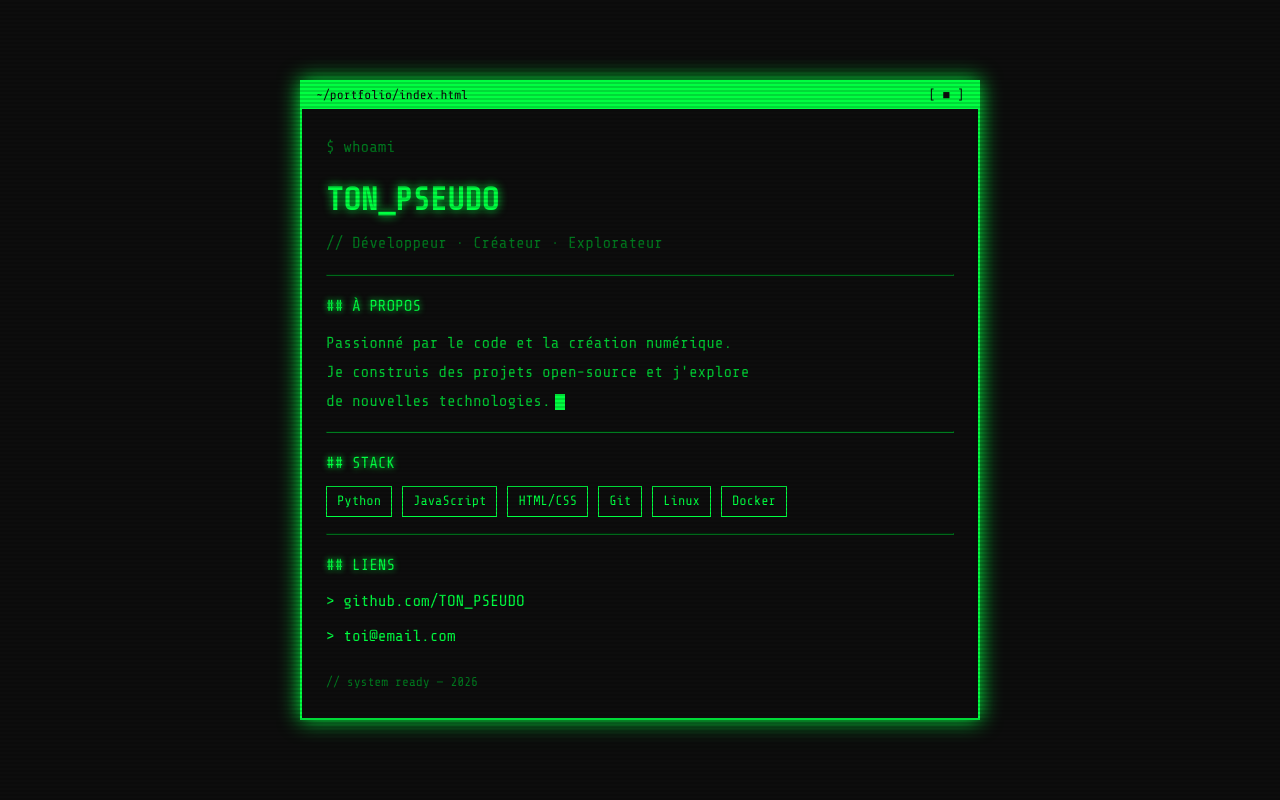
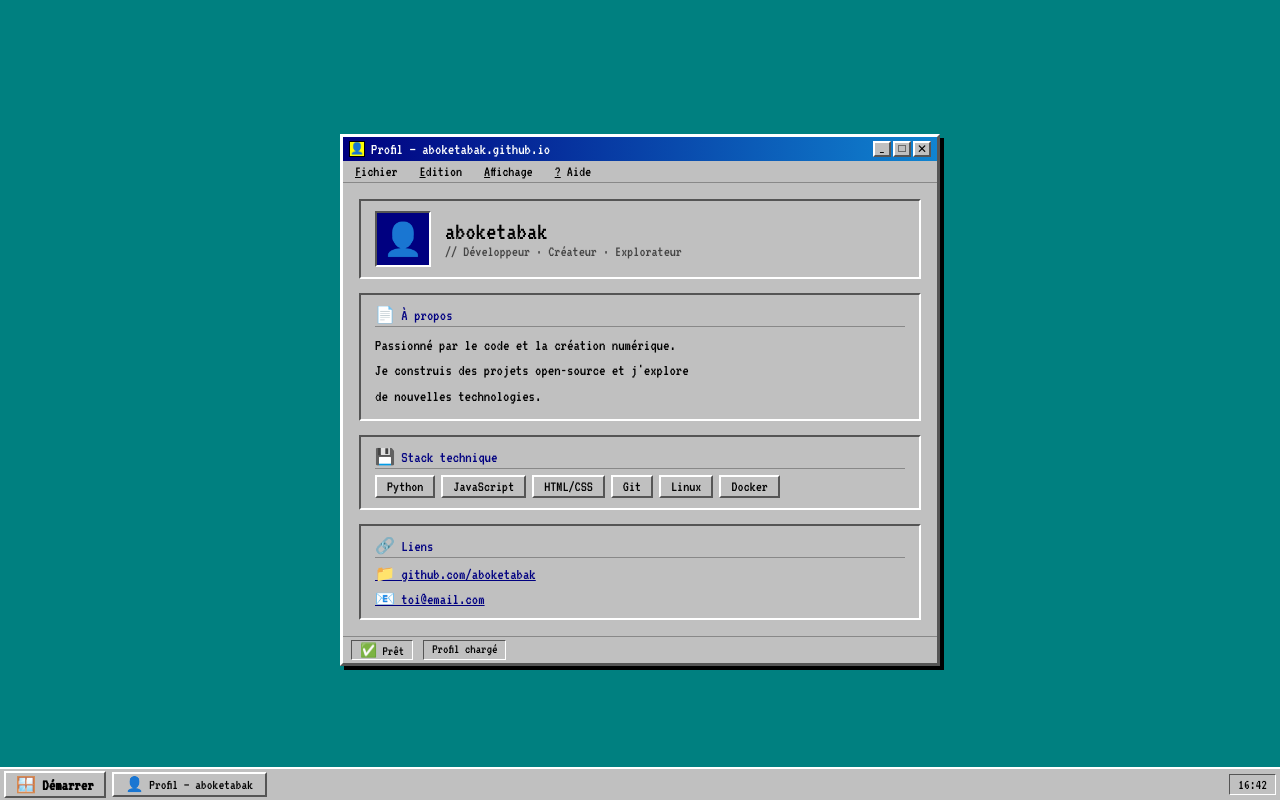
Before and after one commit to aboketabak/rss-an, a plain HTML site: page index.html in a window 1280 px wide. Drawn offline with nearby package versions, Linux system fonts and the light colour scheme.

Commit message:
Update index.html

```diff
--- a/index.html
+++ b/index.html
@@ -3,179 +3,341 @@
 <head>
   <meta charset="UTF-8" />
   <meta name="viewport" content="width=device-width, initial-scale=1.0"/>
-  <title>Mon GitHub</title>
+  <title>Mon GitHub — Windows 95</title>
   <style>
-    @import url('https://fonts.googleapis.com/css2?family=Share+Tech+Mono&display=swap');
-
-    :root {
-      --green: #00ff41;
-      --dark: #0d0d0d;
-    }
+    @import url('https://fonts.googleapis.com/css2?family=VT323&display=swap');
 
     * { margin: 0; padding: 0; box-sizing: border-box; }
 
     body {
-      background-color: var(--dark);
-      color: var(--green);
-      font-family: 'Share Tech Mono', monospace;
+      background-color: #008080;
+      font-family: 'VT323', monospace;
+      font-size: 1.1rem;
       min-height: 100vh;
+      display: flex;
+      flex-direction: column;
+      align-items: center;
+      justify-content: center;
+      padding: 20px;
+    }
+
+    /* FENÊTRE */
+    .window {
+      width: 600px;
+      max-width: 95vw;
+      background: #c0c0c0;
+      border-top: 3px solid #ffffff;
+      border-left: 3px solid #ffffff;
+      border-right: 3px solid #555555;
+      border-bottom: 3px solid #555555;
+      box-shadow: 4px 4px 0px #000000;
+    }
+
+    /* BARRE DE TITRE */
+    .title-bar {
+      background: linear-gradient(to right, #000080, #1084d0);
+      color: white;
+      padding: 4px 6px;
+      display: flex;
+      justify-content: space-between;
+      align-items: center;
+      font-size: 1rem;
+    }
+
+    .title-bar-text {
+      display: flex;
+      align-items: center;
+      gap: 6px;
+    }
+
+    .title-bar-icon {
+      width: 16px;
+      height: 16px;
+      background: #ffff00;
+      border: 1px solid #000;
+      font-size: 0.7rem;
       display: flex;
       align-items: center;
       justify-content: center;
     }
 
-    body::before {
-      content: '';
-      position: fixed;
-      top: 0; left: 0;
-      width: 100%; height: 100%;
-      background: repeating-linear-gradient(
-        to bottom,
-        transparent 0px, transparent 2px,
-        rgba(0,0,0,0.15) 2px, rgba(0,0,0,0.15) 4px
-      );
-      pointer-events: none;
-      z-index: 999;
+    .title-bar-buttons {
+      display: flex;
+      gap: 2px;
     }
 
-    @keyframes flicker {
-      0%,100% { opacity: 1; }
-      92% { opacity: 1; }
-      93% { opacity: 0.8; }
-      94% { opacity: 1; }
-      96% { opacity: 0.9; }
-      97% { opacity: 1; }
+    .btn-win {
+      width: 18px;
+      height: 16px;
+      background: #c0c0c0;
+      border-top: 2px solid #ffffff;
+      border-left: 2px solid #ffffff;
+      border-right: 2px solid #555;
+      border-bottom: 2px solid #555;
+      font-size: 0.75rem;
+      color: #000;
+      display: flex;
+      align-items: center;
+      justify-content: center;
+      cursor: pointer;
+      font-family: 'VT323', monospace;
     }
 
-    @keyframes blink {
-      0%,100% { opacity: 1; }
-      50% { opacity: 0; }
+    .btn-win:active {
+      border-top: 2px solid #555;
+      border-left: 2px solid #555;
+      border-right: 2px solid #fff;
+      border-bottom: 2px solid #fff;
     }
 
-    .terminal {
-      width: 680px;
-      max-width: 95vw;
-      border: 2px solid var(--green);
-      box-shadow: 0 0 20px var(--green);
-      animation: flicker 8s infinite;
+    /* MENU BAR */
+    .menu-bar {
+      background: #c0c0c0;
+      padding: 2px 6px;
+      border-bottom: 1px solid #888;
+      display: flex;
+      gap: 10px;
+      font-size: 0.95rem;
     }
 
-    .terminal-bar {
-      background: var(--green);
-      color: #0d0d0d;
-      padding: 6px 14px;
-      font-size: 0.8rem;
-      display: flex;
-      justify-content: space-between;
+    .menu-bar span {
+      padding: 1px 6px;
+      cursor: pointer;
     }
 
-    .terminal-body {
-      padding: 24px;
-      line-height: 1.8;
+    .menu-bar span:hover {
+      background: #000080;
+      color: white;
     }
 
-    h1 {
-      font-size: 2rem;
-      text-shadow: 0 0 10px var(--green);
+    .menu-bar span u { text-decoration: underline; }
+
+    /* CONTENU */
+    .window-body {
+      padding: 16px;
+      display: flex;
+      flex-direction: column;
+      gap: 14px;
     }
 
-    .subtitle {
-      color: #007a1f;
-      margin-bottom: 10px;
+    /* BOÎTES RELIEF */
+    .box {
+      background: #c0c0c0;
+      border-top: 2px solid #555;
+      border-left: 2px solid #555;
+      border-right: 2px solid #fff;
+      border-bottom: 2px solid #fff;
+      padding: 10px 14px;
     }
 
-    hr {
-      border-color: #007a1f;
-      margin: 16px 0;
+    .box-title {
+      font-size: 1rem;
+      color: #000080;
+      margin-bottom: 6px;
+      border-bottom: 1px solid #888;
+      padding-bottom: 2px;
     }
 
-    .section-title {
-      margin-bottom: 8px;
-      text-shadow: 0 0 6px var(--green);
-    }
+    .box p { color: #000; line-height: 1.6; font-size: 1rem; }
 
-    .about { color: #00cc33; }
-
-    .cursor {
-      display: inline-block;
-      width: 10px;
-      height: 1em;
-      background: var(--green);
-      margin-left: 4px;
-      vertical-align: middle;
-      animation: blink 1s infinite;
-    }
-
+    /* TAGS */
     .tags {
       display: flex;
       flex-wrap: wrap;
-      gap: 10px;
+      gap: 6px;
       margin-top: 6px;
     }
 
     .tag {
-      border: 1px solid var(--green);
+      background: #c0c0c0;
+      border-top: 2px solid #ffffff;
+      border-left: 2px solid #ffffff;
+      border-right: 2px solid #555;
+      border-bottom: 2px solid #555;
       padding: 2px 10px;
-      font-size: 0.85rem;
-    }
-
-    .tag:hover {
-      background: var(--green);
-      color: #0d0d0d;
+      font-size: 0.95rem;
       cursor: default;
     }
 
+    .tag:active {
+      border-top: 2px solid #555;
+      border-left: 2px solid #555;
+      border-right: 2px solid #fff;
+      border-bottom: 2px solid #fff;
+    }
+
+    /* LIENS */
     .links {
       display: flex;
       flex-direction: column;
       gap: 6px;
-      margin-top: 6px;
+      margin-top: 4px;
     }
 
     .link-item {
-      color: var(--green);
-      text-decoration: none;
+      color: #000080;
+      text-decoration: underline;
+      font-size: 1rem;
+      cursor: pointer;
     }
 
-    .link-item::before { content: '> '; }
+    .link-item:hover { color: #ff0000; }
 
-    .link-item:hover {
-      text-shadow: 0 0 8px var(--green);
-      text-decoration: underline;
+    /* BARRE DE STATUT */
+    .status-bar {
+      background: #c0c0c0;
+      border-top: 1px solid #888;
+      padding: 3px 8px;
+      display: flex;
+      gap: 10px;
+      font-size: 0.85rem;
     }
 
-    .footer {
-      margin-top: 20px;
-      color: #007a1f;
-      font-size: 0.8rem;
+    .status-item {
+      border-top: 1px solid #555;
+      border-left: 1px solid #555;
+      border-right: 1px solid #fff;
+      border-bottom: 1px solid #fff;
+      padding: 1px 8px;
     }
+
+    /* TASKBAR */
+    .taskbar {
+      position: fixed;
+      bottom: 0;
+      left: 0;
+      width: 100%;
+      background: #c0c0c0;
+      border-top: 2px solid #fff;
+      display: flex;
+      align-items: center;
+      padding: 2px 4px;
+      gap: 6px;
+    }
+
+    .start-btn {
+      background: #c0c0c0;
+      border-top: 2px solid #fff;
+      border-left: 2px solid #fff;
+      border-right: 2px solid #555;
+      border-bottom: 2px solid #555;
+      padding: 2px 10px;
+      font-family: 'VT323', monospace;
+      font-size: 1rem;
+      font-weight: bold;
+      cursor: pointer;
+      display: flex;
+      align-items: center;
+      gap: 4px;
+    }
+
+    .start-btn:active {
+      border-top: 2px solid #555;
+      border-left: 2px solid #555;
+      border-right: 2px solid #fff;
+      border-bottom: 2px solid #fff;
+    }
+
+    .taskbar-window {
+      background: #c0c0c0;
+      border-top: 2px solid #fff;
+      border-left: 2px solid #fff;
+      border-right: 2px solid #555;
+      border-bottom: 2px solid #555;
+      padding: 2px 12px;
+      font-size: 0.9rem;
+    }
+
+    .taskbar-clock {
+      margin-left: auto;
+      border-top: 1px solid #555;
+      border-left: 1px solid #555;
+      border-right: 1px solid #fff;
+      border-bottom: 1px solid #fff;
+      padding: 2px 8px;
+      font-size: 0.9rem;
+    }
+
+    /* ICÔNE PROFIL */
+    .profile-header {
+      display: flex;
+      align-items: center;
+      gap: 14px;
+    }
+
+    .avatar {
+      width: 56px;
+      height: 56px;
+      background: #000080;
+      border-top: 2px solid #555;
+      border-left: 2px solid #555;
+      border-right: 2px solid #fff;
+      border-bottom: 2px solid #fff;
+      display: flex;
+      align-items: center;
+      justify-content: center;
+      font-size: 2rem;
+      color: #fff;
+      flex-shrink: 0;
+    }
+
+    .profile-name { font-size: 1.6rem; color: #000; }
+    .profile-sub  { font-size: 0.95rem; color: #444; }
   </style>
 </head>
 <body>
 
-  <div class="terminal">
-    <div class="terminal-bar">
-      <span>~/portfolio/index.html</span>
-      <span>[ ■ ]</span>
+  <!-- FENÊTRE PRINCIPALE -->
+  <div class="window">
+
+    <!-- BARRE DE TITRE -->
+    <div class="title-bar">
+      <div class="title-bar-text">
+        <div class="title-bar-icon">👤</div>
+        <span>Profil — aboketabak.github.io</span>
       </div>
-    <div class="terminal-body">
+      <div class="title-bar-buttons">
+        <div class="btn-win">_</div>
+        <div class="btn-win">□</div>
+        <div class="btn-win">✕</div>
+      </div>
+    </div>
 
-      <p class="subtitle">$ whoami</p>
-      <h1>TON_PSEUDO</h1>
-      <p class="subtitle">// Développeur · Créateur · Explorateur</p>
+    <!-- MENU -->
+    <div class="menu-bar">
+      <span><u>F</u>ichier</span>
+      <span><u>E</u>dition</span>
+      <span><u>A</u>ffichage</span>
+      <span><u>?</u> Aide</span>
+    </div>
 
-      <hr/>
+    <!-- CORPS -->
+    <div class="window-body">
 
-      <p class="section-title">## À PROPOS</p>
-      <p class="about">
+      <!-- PROFIL -->
+      <div class="box">
+        <div class="profile-header">
+          <div class="avatar">👤</div>
+          <div>
+            <div class="profile-name">aboketabak</div>
+            <div class="profile-sub">// Développeur · Créateur · Explorateur</div>
+          </div>
+        </div>
+      </div>
+
+      <!-- À PROPOS -->
+      <div class="box">
+        <div class="box-title">📄 À propos</div>
+        <p>
           Passionné par le code et la création numérique.<br/>
           Je construis des projets open-source et j'explore<br/>
-        de nouvelles technologies.<span class="cursor"></span>
+          de nouvelles technologies.
         </p>
+      </div>
 
-      <hr/>
-
-      <p class="section-title">## STACK</p>
+      <!-- STACK -->
+      <div class="box">
+        <div class="box-title">💾 Stack technique</div>
         <div class="tags">
           <span class="tag">Python</span>
           <span class="tag">JavaScript</span>
@@ -184,19 +346,49 @@
           <span class="tag">Linux</span>
           <span class="tag">Docker</span>
         </div>
-
-      <hr/>
-
-      <p class="section-title">## LIENS</p>
-      <div class="links">
-        <a class="link-item" href="https://github.com/TON_PSEUDO" target="_blank">github.com/TON_PSEUDO</a>
-        <a class="link-item" href="mailto:toi@email.com">toi@email.com</a>
       </div>
 
-      <p class="footer">// system ready — 2026</p>
-
+      <!-- LIENS -->
+      <div class="box">
+        <div class="box-title">🔗 Liens</div>
+        <div class="links">
+          <a class="link-item" href="https://github.com/aboketabak" target="_blank">
+            📁 github.com/aboketabak
+          </a>
+          <a class="link-item" href="mailto:toi@email.com">
+            📧 toi@email.com
+          </a>
         </div>
       </div>
 
+    </div>
+
+    <!-- BARRE DE STATUT -->
+    <div class="status-bar">
+      <span class="status-item">✅ Prêt</span>
+      <span class="status-item">Profil chargé</span>
+    </div>
+
+  </div>
+
+  <!-- TASKBAR -->
+  <div class="taskbar">
+    <button class="start-btn">🪟 Démarrer</button>
+    <div class="taskbar-window">👤 Profil — aboketabak</div>
+    <div class="taskbar-clock" id="clock">00:00</div>
+  </div>
+
+  <script>
+    // Horloge en temps réel
+    function updateClock() {
+      const now = new Date();
+      const h = String(now.getHours()).padStart(2,'0');
+      const m = String(now.getMinutes()).padStart(2,'0');
+      document.getElementById('clock').textContent = h + ':' + m;
+    }
+    updateClock();
+    setInterval(updateClock, 1000);
+  </script>
+
 </body>
 </html>
```
Lines whose indentation alone changed are shown as unchanged.
